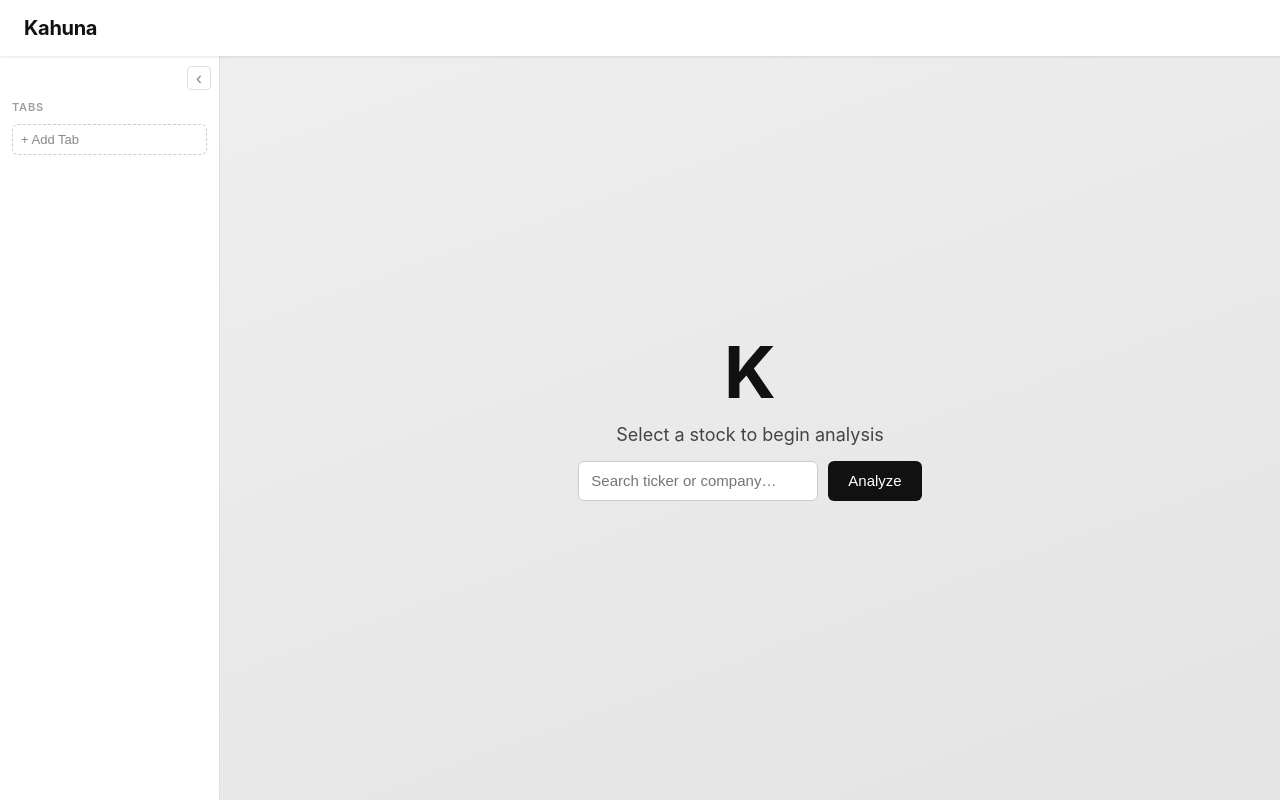
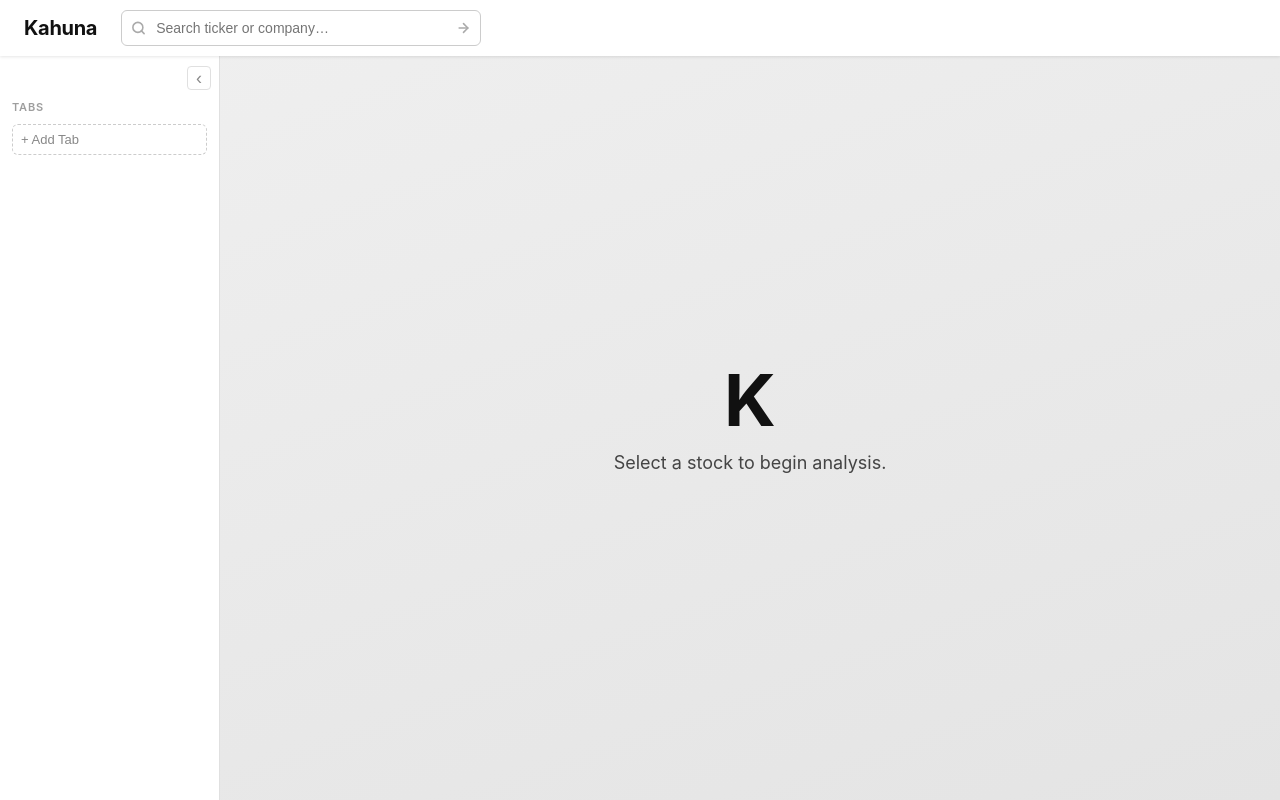
Before and after one commit to JTAN-37/kahuna, a Flask app: page / in a window 1280 px wide. Run offline with Flask 3, Linux system fonts and the light colour scheme.

Commit message:
Move search bar to navbar with icon and submit button, tighten stock page spacing
- Search input now lives in the navbar with a magnifying glass icon and arrow submit button
- Removed the standalone Analyze button; Enter or clicking the arrow submits
- Reduced top padding on stock page from 24px to 6px
- Error banner spacing handled directly on the element, not the container

Co-Authored-By: Claude Sonnet 4.6 <noreply@anthropic.com>

```diff
--- a/static/css/style.css
+++ b/static/css/style.css
@@ -32,6 +32,56 @@ body {
   letter-spacing: -0.3px;
   text-decoration: none;
   cursor: pointer;
+}
+
+.navbar-search {
+  margin-left: 24px;
+  flex: 1;
+  max-width: 360px;
+}
+
+.navbar-search .autocomplete-wrapper {
+  width: 100%;
+  position: relative;
+}
+
+.navbar-search .ticker-input {
+  width: 100%;
+  height: 36px;
+  font-size: 14px;
+  padding-left: 34px;
+  padding-right: 38px;
+}
+
+.navbar-search-icon {
+  position: absolute;
+  left: 10px;
+  top: 50%;
+  transform: translateY(-50%);
+  color: #aaa;
+  pointer-events: none;
+}
+
+.navbar-search-btn {
+  position: absolute;
+  right: 6px;
+  top: 50%;
+  transform: translateY(-50%);
+  background: none;
+  border: none;
+  cursor: pointer;
+  color: #aaa;
+  display: flex;
+  align-items: center;
+  justify-content: center;
+  padding: 4px;
+  border-radius: 4px;
+  transition: background 0.12s, color 0.12s;
+}
+
+.navbar-search-btn:hover {
+  background: #f0f0f0;
+  color: #333;
 }
 
 /* ── Content wrapper ── */
@@ -285,7 +335,7 @@ body {
 .main-content.has-stocks {
   justify-content: flex-start;
   align-items: stretch;
-  padding: 24px 32px;
+  padding: 6px 32px 24px;
   gap: 0;
 }
 
@@ -322,14 +372,6 @@ body {
 .search-area.top {
   align-items: flex-start;
   text-align: left;
-  margin-bottom: 24px;
-}
-
-.search-area form {
-  display: flex;
-  gap: 10px;
-  align-items: center;
-  justify-content: center;
 }
 
 @keyframes fadeIn {
@@ -426,26 +468,11 @@ body {
   text-overflow: ellipsis;
 }
 
-/* ── Submit button ── */
-.submit-btn {
-  height: 40px;
-  padding: 0 20px;
-  background: #111111;
-  color: #ffffff;
-  border: none;
-  border-radius: 6px;
-  font-size: 15px;
-  font-weight: 500;
-  cursor: pointer;
-  transition: background 0.15s;
-  flex-shrink: 0;
+/* ── Error banner ── */
+.search-area.top .error-banner {
+  margin-bottom: 16px;
 }
 
-.submit-btn:hover {
-  background: #333333;
-}
-
-/* ── Error banner ── */
 .error-banner {
   background: #fff0f0;
   border: 1px solid #f5c2c2;
--- a/templates/index.html
+++ b/templates/index.html
@@ -25,6 +25,22 @@
 
   <nav class="navbar">
     <a class="navbar-title" href="{{ url_for('index') }}" onclick="if(typeof addNewTab==='function'){addNewTab();return false;}">Kahuna</a>
+    <form method="POST" action="/" id="ticker-form" class="navbar-search">
+      <input type="hidden" name="stocks_state" id="stocks-state-field" value="{{ stocks_json | e }}">
+      <div class="autocomplete-wrapper" id="autocomplete-wrapper">
+        <svg class="navbar-search-icon" xmlns="http://www.w3.org/2000/svg" width="15" height="15" viewBox="0 0 24 24" fill="none" stroke="currentColor" stroke-width="2.5" stroke-linecap="round" stroke-linejoin="round">
+          <circle cx="11" cy="11" r="8"/><line x1="21" y1="21" x2="16.65" y2="16.65"/>
+        </svg>
+        <input type="text" name="ticker" id="ticker-input" class="ticker-input"
+               placeholder="Search ticker or company…" autocomplete="off">
+        <button type="submit" class="navbar-search-btn" title="Search">
+          <svg xmlns="http://www.w3.org/2000/svg" width="15" height="15" viewBox="0 0 24 24" fill="none" stroke="currentColor" stroke-width="2.5" stroke-linecap="round" stroke-linejoin="round">
+            <line x1="5" y1="12" x2="19" y2="12"/><polyline points="12 5 19 12 12 19"/>
+          </svg>
+        </button>
+        <ul class="autocomplete-list" id="autocomplete-list" role="listbox" hidden></ul>
+      </div>
+    </form>
   </nav>
 
   <div class="content-wrapper">
--- a/templates/partials/search_form.html
+++ b/templates/partials/search_form.html
@@ -3,15 +3,5 @@
   <div class="error-banner">{{ error }}</div>
   {% endif %}
   <div class="logo-placeholder">K</div>
-  <p class="prompt-text">Select a stock to begin analysis</p>
-  <form method="POST" action="/" id="ticker-form">
-    <input type="hidden" name="stocks_state" id="stocks-state-field"
-           value="{{ stocks_json | e }}">
-    <div class="autocomplete-wrapper" id="autocomplete-wrapper">
-      <input type="text" name="ticker" id="ticker-input" class="ticker-input"
-             placeholder="Search ticker or company…" autocomplete="off">
-      <ul class="autocomplete-list" id="autocomplete-list" role="listbox" hidden></ul>
-    </div>
-    <button type="submit" class="submit-btn">Analyze</button>
-  </form>
+  <p class="prompt-text">Select a stock to begin analysis.</p>
 </div>
```
